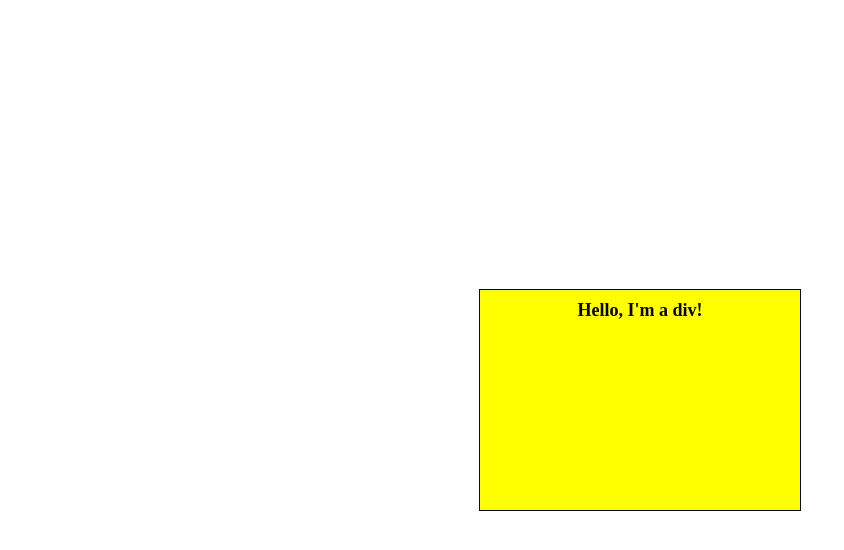
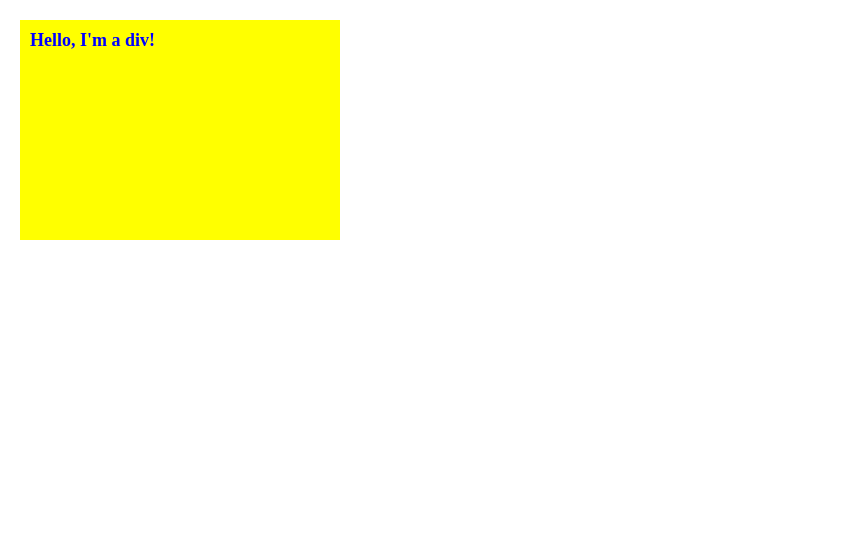
Before and after one commit to Pramadha19/dom_project, a plain HTML site: page index.html in a window 1280 px wide. Shown: the whole page, without its empty margins (0-844 px from the left). Drawn offline with Linux system fonts and the light colour scheme.

Commit message:
files added

```diff
--- a/index.html
+++ b/index.html
@@ -6,15 +6,15 @@
   <style>
    body {
       display: flex;
-      align-items: center;
-      justify-content: center;
+      /* align-items: center;
+      justify-content: center; */
       height: 100vh;
       margin: 0;
     }
 
     #targetDiv {
-      border: 1px solid #000;
-      text-align: center;
+      color:blue;
+      text-align: left;
     }
   </style>
   <title>DOM Manipulation</title>
```
